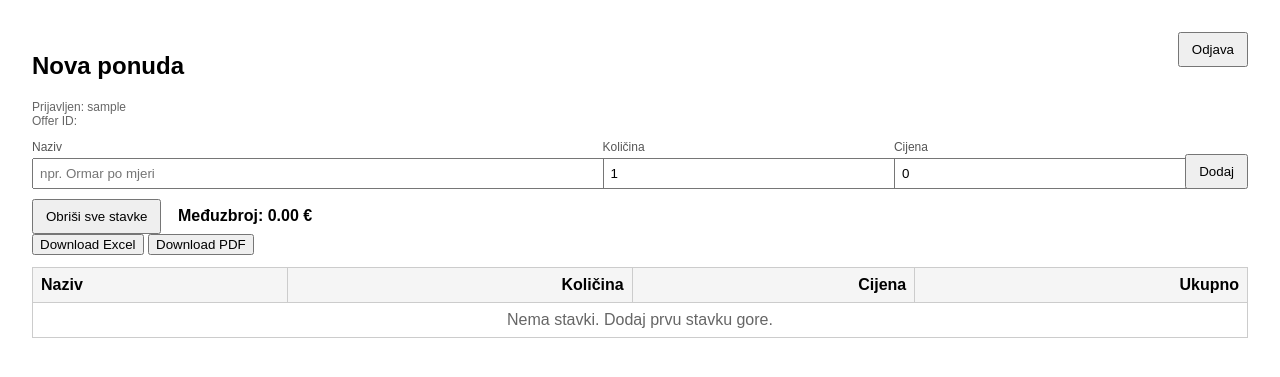
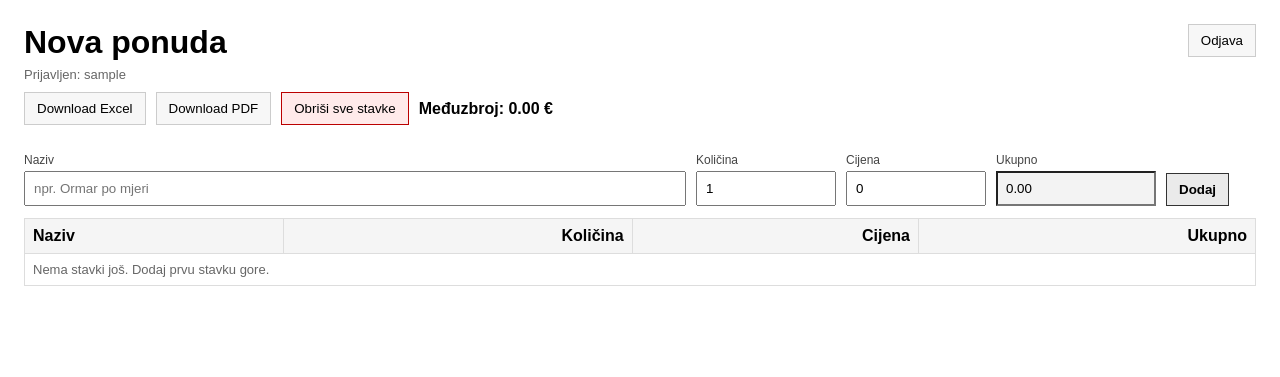
Before and after one commit to jevrem/ponude-app, a FastAPI app: page /offer in a window 1280 px wide. Shown: the top 377 px of the page. Run offline with FastAPI, Linux system fonts and the light colour scheme; the visitor is signed in with stand-in values (Sample User, id 1); parts of the project's set-up code (start-up, migrations or seed data) failed here and were passed over.

Commit message:
Update offer.html

```diff
--- a/app/templates/offer.html
+++ b/app/templates/offer.html
@@ -2,88 +2,124 @@
 <html lang="hr">
 <head>
   <meta charset="UTF-8" />
-  <title>Ponude</title>
+  <title>Ponuda</title>
   <style>
-    body { font-family: Arial, sans-serif; padding: 24px; }
-    .top { display:flex; justify-content:space-between; align-items:flex-start; gap:16px; }
-    table { border-collapse: collapse; width: 100%; margin-top: 12px; }
-    th, td { border: 1px solid #ccc; padding: 8px; text-align: right; }
-    th:first-child, td:first-child { text-align: left; }
+    body { font-family: Arial, sans-serif; margin: 24px; }
+    h1 { margin: 0 0 6px 0; }
+    .topbar { display: flex; align-items: flex-start; justify-content: space-between; gap: 16px; }
+    .muted { color: #666; font-size: 13px; }
+
+    .actions { display: flex; gap: 10px; align-items: center; flex-wrap: wrap; margin-top: 10px; }
+    button { padding: 8px 12px; cursor: pointer; }
+    .btn { border: 1px solid #ccc; background: #f7f7f7; }
+    .btn-primary { border: 1px solid #333; background: #eaeaea; font-weight: bold; }
+    .btn-danger { border: 1px solid #b00; background: #ffeaea; }
+
+    .form-row { display: grid; grid-template-columns: 1fr 140px 140px 160px 90px; gap: 10px; align-items: end; margin: 18px 0 12px; }
+    label { font-size: 12px; color: #444; display: block; margin-bottom: 4px; }
+    input { width: 100%; padding: 8px; box-sizing: border-box; }
+    input[readonly] { background: #f3f3f3; }
+
+    table { width: 100%; border-collapse: collapse; margin-top: 12px; }
+    th, td { border: 1px solid #ddd; padding: 8px; text-align: left; }
     th { background: #f5f5f5; }
-    input { padding: 6px; }
-    .row { display:flex; gap:12px; align-items:end; margin-top: 12px; }
-    .row > div { flex: 1; }
-    .row label { display:block; font-size: 12px; color:#555; margin-bottom:4px; }
-    .btn { padding: 8px 12px; cursor: pointer; }
-    .muted { color:#666; font-size: 12px; }
+    td.num, th.num { text-align: right; }
+    .subtotal { font-weight: bold; }
+    .spacer { height: 10px; }
   </style>
+
+  <script>
+    function updateTotal() {
+      const qty = parseFloat(document.getElementById('qty').value || '0');
+      const price = parseFloat(document.getElementById('price').value || '0');
+      const total = qty * price;
+      document.getElementById('line_total').value = total.toFixed(2);
+    }
+    window.addEventListener('DOMContentLoaded', () => {
+      document.getElementById('qty').addEventListener('input', updateTotal);
+      document.getElementById('price').addEventListener('input', updateTotal);
+      updateTotal();
+    });
+  </script>
 </head>
+
 <body>
 
-<div class="top">
+<div class="topbar">
   <div>
-    <h2>Nova ponuda</h2>
+    <h1>Nova ponuda</h1>
     <div class="muted">Prijavljen: {{ user }}</div>
-    <div class="muted">Offer ID: {{ offer_id }}</div>
   </div>
 
-  <form action="/logout" method="post">
+  <form method="post" action="/logout">
     <button class="btn" type="submit">Odjava</button>
   </form>
 </div>
 
-<form action="/offer/add" method="post" class="row">
-  <div style="flex: 2;">
+<div class="actions">
+  <a href="/offer.xlsx"><button class="btn" type="button">Download Excel</button></a>
+  <a href="/offer.pdf"><button class="btn" type="button">Download PDF</button></a>
+
+  <form method="post" action="/offer/clear" style="margin:0;">
+    <button class="btn btn-danger" type="submit">Obriši sve stavke</button>
+  </form>
+
+  <div class="subtotal">Međuzbroj: {{ '%.2f'|format(subtotal) }} €</div>
+</div>
+
+<div class="spacer"></div>
+
+<form method="post" action="/offer/add">
+  <div class="form-row">
+    <div>
       <label>Naziv</label>
-    <input name="name" placeholder="npr. Ormar po mjeri" style="width:100%;" required />
+      <input name="name" placeholder="npr. Ormar po mjeri" required />
     </div>
 
     <div>
       <label>Količina</label>
-    <input name="qty" type="number" step="0.01" value="1" style="width:100%;" />
+      <input id="qty" name="qty" type="number" step="0.01" value="1" required />
     </div>
 
     <div>
       <label>Cijena</label>
-    <input name="price" type="number" step="0.01" value="0" style="width:100%;" />
+      <input id="price" name="price" type="number" step="0.01" value="0" required />
     </div>
 
-  <div style="flex: 0;">
-    <button class="btn" type="submit">Dodaj</button>
+    <div>
+      <label>Ukupno</label>
+      <input id="line_total" type="text" value="0.00" readonly />
+    </div>
+
+    <div>
+      <label>&nbsp;</label>
+      <button class="btn btn-primary" type="submit">Dodaj</button>
+    </div>
   </div>
 </form>
-
-<form action="/offer/clear" method="post" style="margin-top: 10px;">
-  <button class="btn" type="submit">Obriši sve stavke</button>
-  <strong style="margin-left: 12px;">Međuzbroj: {{ "%.2f"|format(subtotal) }} €</strong>
-</form>
-<a href="/offer.xlsx"><button type="button">Download Excel</button></a>
-<a href="/offer.pdf"><button type="button">Download PDF</button></a>
 
 <table>
   <thead>
     <tr>
       <th>Naziv</th>
-      <th>Količina</th>
-      <th>Cijena</th>
-      <th>Ukupno</th>
+      <th class="num">Količina</th>
+      <th class="num">Cijena</th>
+      <th class="num">Ukupno</th>
     </tr>
   </thead>
   <tbody>
-    {% if items and items|length > 0 %}
     {% for it in items %}
       <tr>
         <td>{{ it.name }}</td>
-        <td>{{ "%.2f"|format(it.qty) }}</td>
-        <td>{{ "%.2f"|format(it.price) }}</td>
-        <td>{{ "%.2f"|format(it.line_total) }}</td>
+        <td class="num">{{ '%.2f'|format(it.qty) }}</td>
+        <td class="num">{{ '%.2f'|format(it.price) }}</td>
+        <td class="num">{{ '%.2f'|format(it.line_total) }}</td>
+      </tr>
+    {% else %}
+      <tr>
+        <td colspan="4" class="muted">Nema stavki još. Dodaj prvu stavku gore.</td>
       </tr>
     {% endfor %}
-    {% else %}
-      <tr>
-        <td colspan="4" style="text-align:center;color:#666;">Nema stavki. Dodaj prvu stavku gore.</td>
-      </tr>
-    {% endif %}
   </tbody>
 </table>
 
```
Lines whose indentation alone changed are shown as unchanged.
